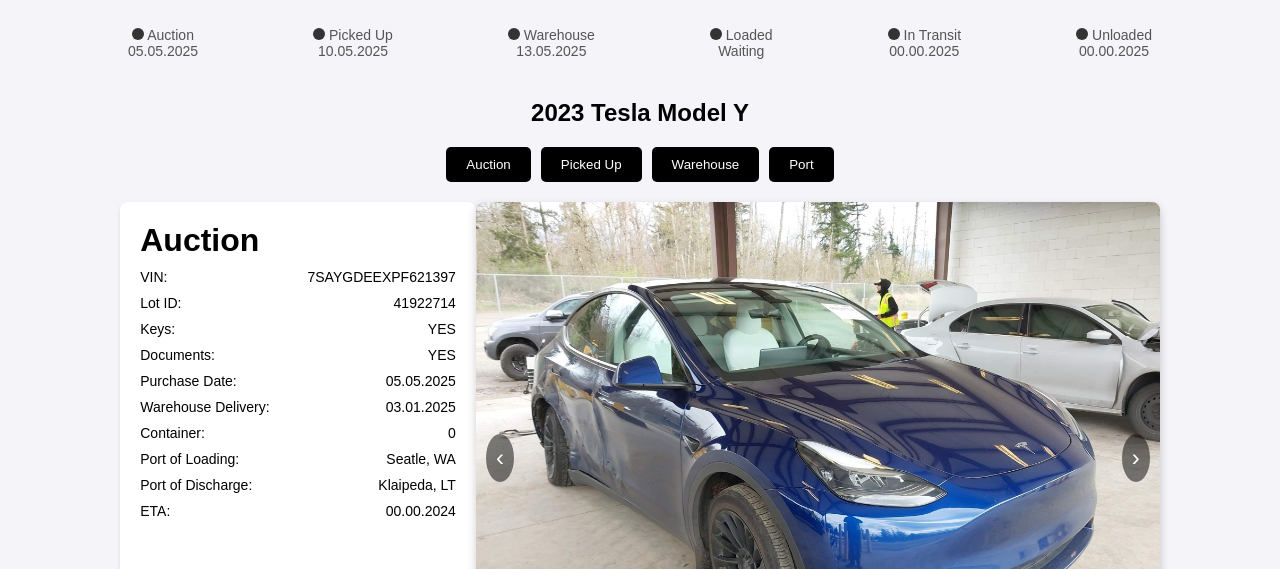
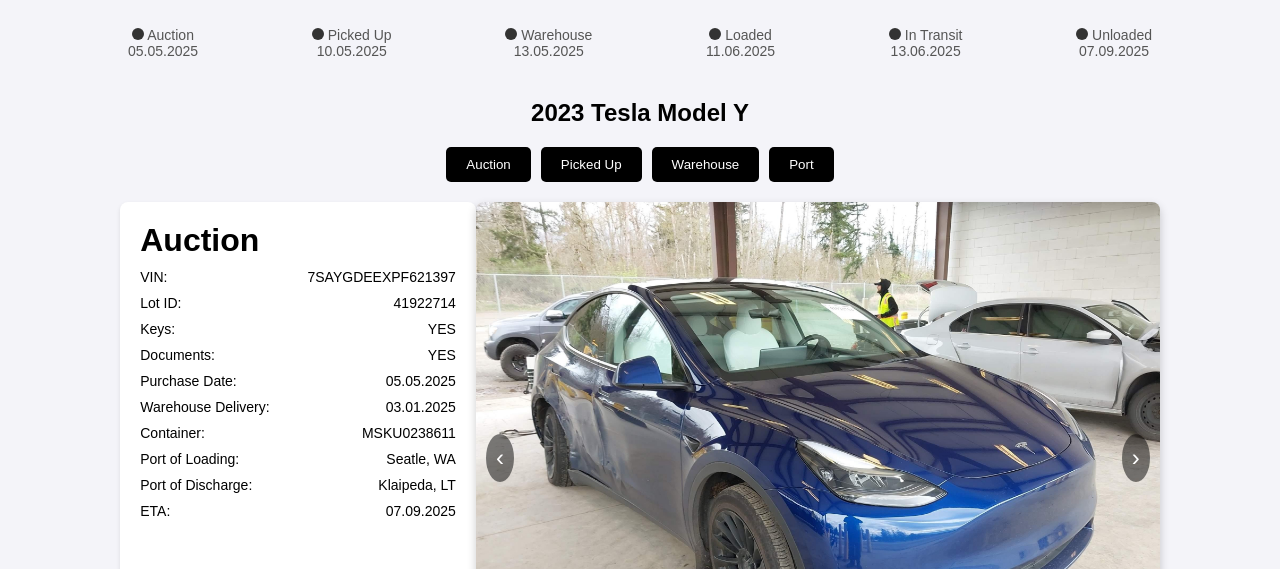
Before and after one commit to UrbanAuto/TeslaModelY202, a plain HTML site: page index.html in a window 1280 px wide. Shown: the top 569 px of the page. Drawn offline with Linux system fonts and the light colour scheme.

Commit message:
Update index.html

```diff
--- a/index.html
+++ b/index.html
@@ -356,15 +356,15 @@
       </div>
       <div>
         <div class="circle"></div>
-        Loaded<br />Waiting
+        Loaded<br />11.06.2025
       </div>
       <div>
         <div class="circle"></div>
-        In Transit<br />00.00.2025
+        In Transit<br />13.06.2025
       </div>
       <div>
         <div class="circle"></div>
-        Unloaded<br />00.00.2025
+        Unloaded<br />07.09.2025
       </div>
     </div>
 
@@ -407,7 +407,7 @@
         </div>
         <div class="details-item">
           <span>Container:</span>
-          <span>0</span>
+          <span>MSKU0238611</span>
         </div>
         <div class="details-item">
           <span>Port of Loading:</span>
@@ -419,7 +419,7 @@
         </div>
         <div class="details-item">
           <span>ETA:</span>
-          <span>00.00.2024</span>
+          <span>07.09.2025</span>
         </div>
       </div>
 
```
